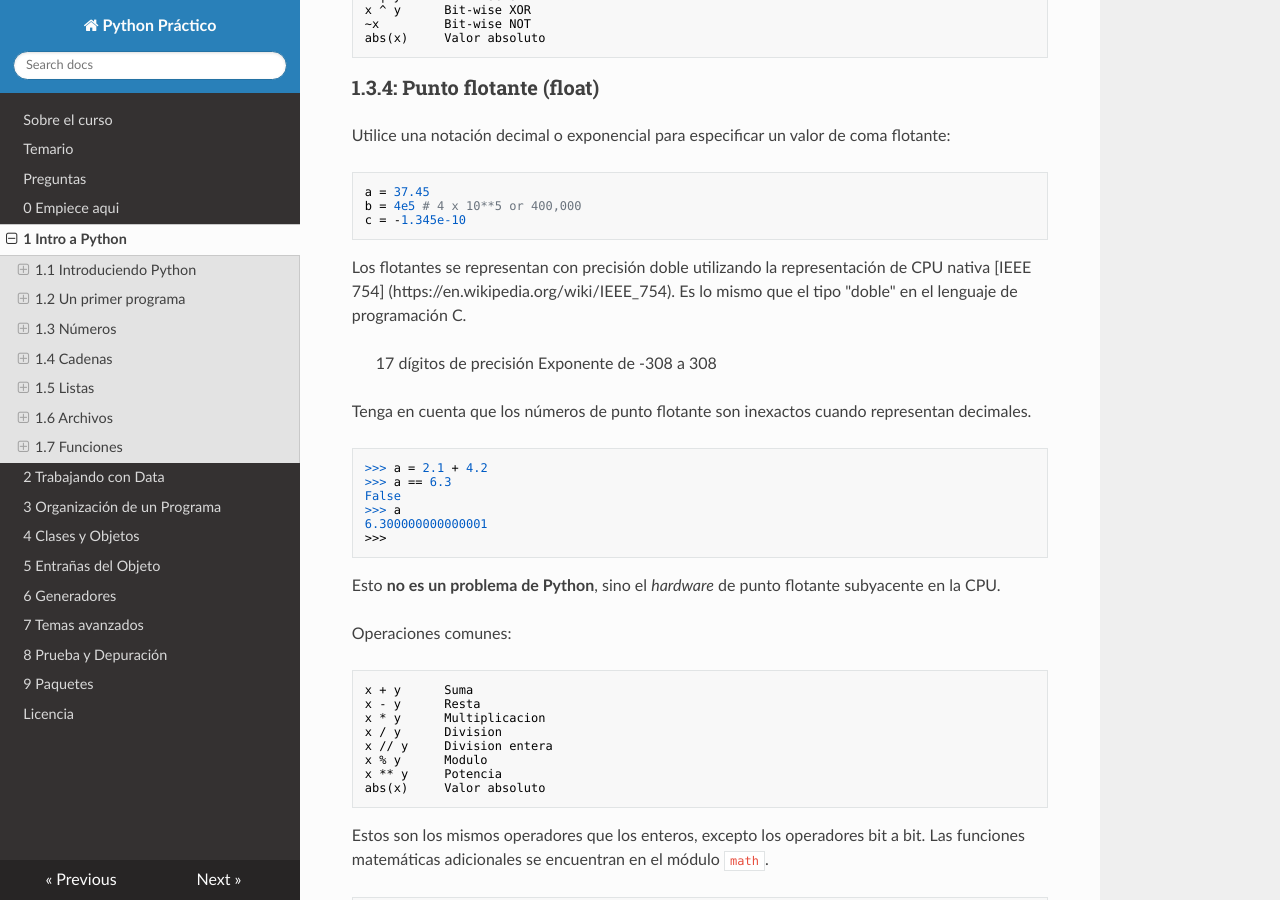
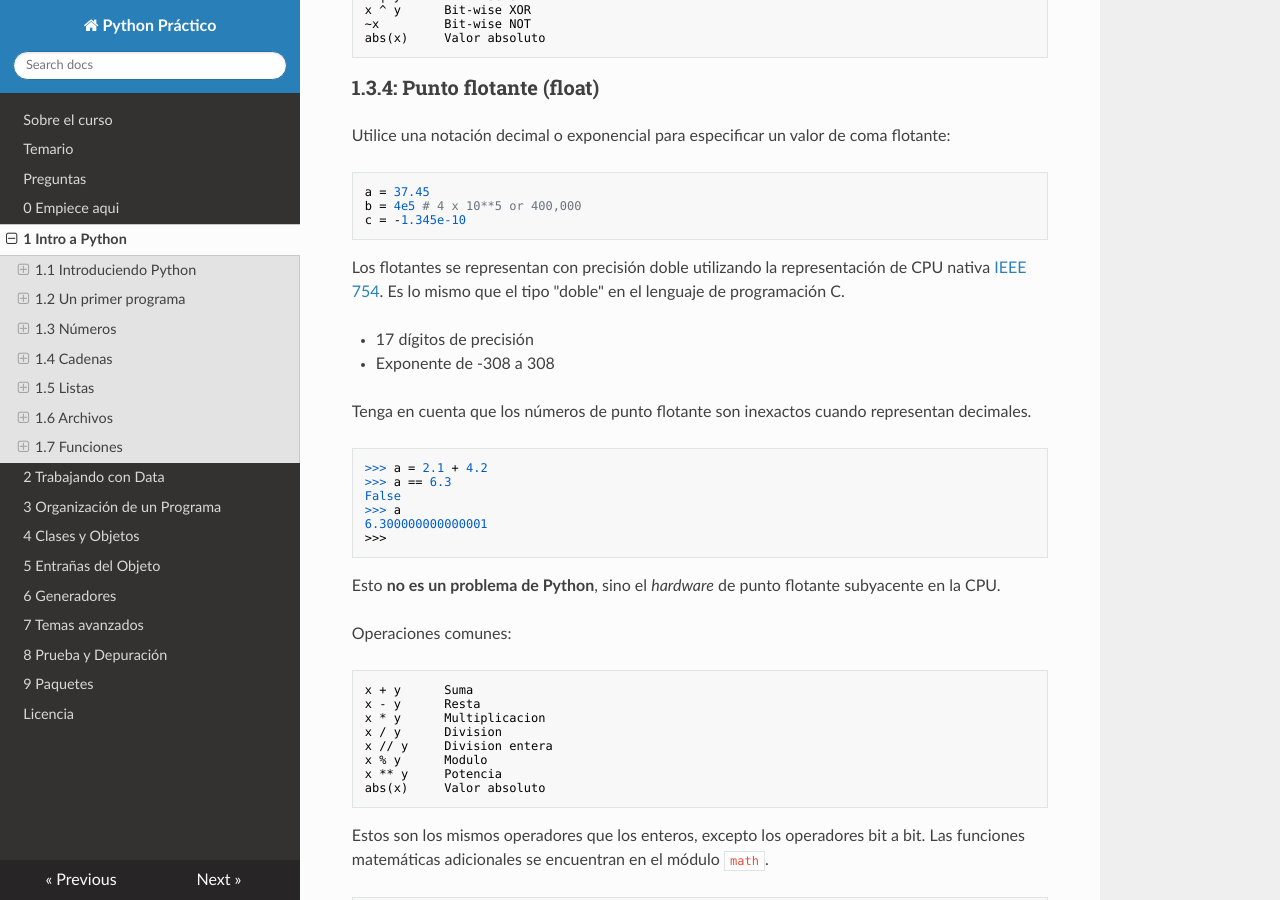
Before and after one commit to pythonpanama/pythonpractico_ssg, an MkDocs documentation site: the page built from docs/1.md, in a window 1280 px wide and 900 px high, scrolled down 14065 px. Built offline with MkDocs 1.6.1, drawn with Linux system fonts in a browser that asks for light colours; nearby versions of some CDN libraries.

Commit message:
updated with corrections

````diff
--- a/docs/1.md
+++ b/docs/1.md
@@ -652,11 +652,10 @@ b = 4e5 # 4 x 10**5 or 400,000
 c = -1.345e-10
 ```
 
-Los flotantes se representan con precisión doble utilizando la representación de CPU nativa [IEEE 754] (https://en.wikipedia.org/wiki/IEEE_754).
-Es lo mismo que el tipo "doble" en el lenguaje de programación C.
-
-> 17 dígitos de precisión
-> Exponente de -308 a 308
+Los flotantes se representan con precisión doble utilizando la representación de CPU nativa [IEEE 754](https://en.wikipedia.org/wiki/IEEE_754). Es lo mismo que el tipo "doble" en el lenguaje de programación C.
+
+* 17 dígitos de precisión
+* Exponente de -308 a 308
 
 Tenga en cuenta que los números de punto flotante son inexactos cuando representan decimales.
 
````
Also changed, not shown: docs/4.md (+1 -1 lines).
